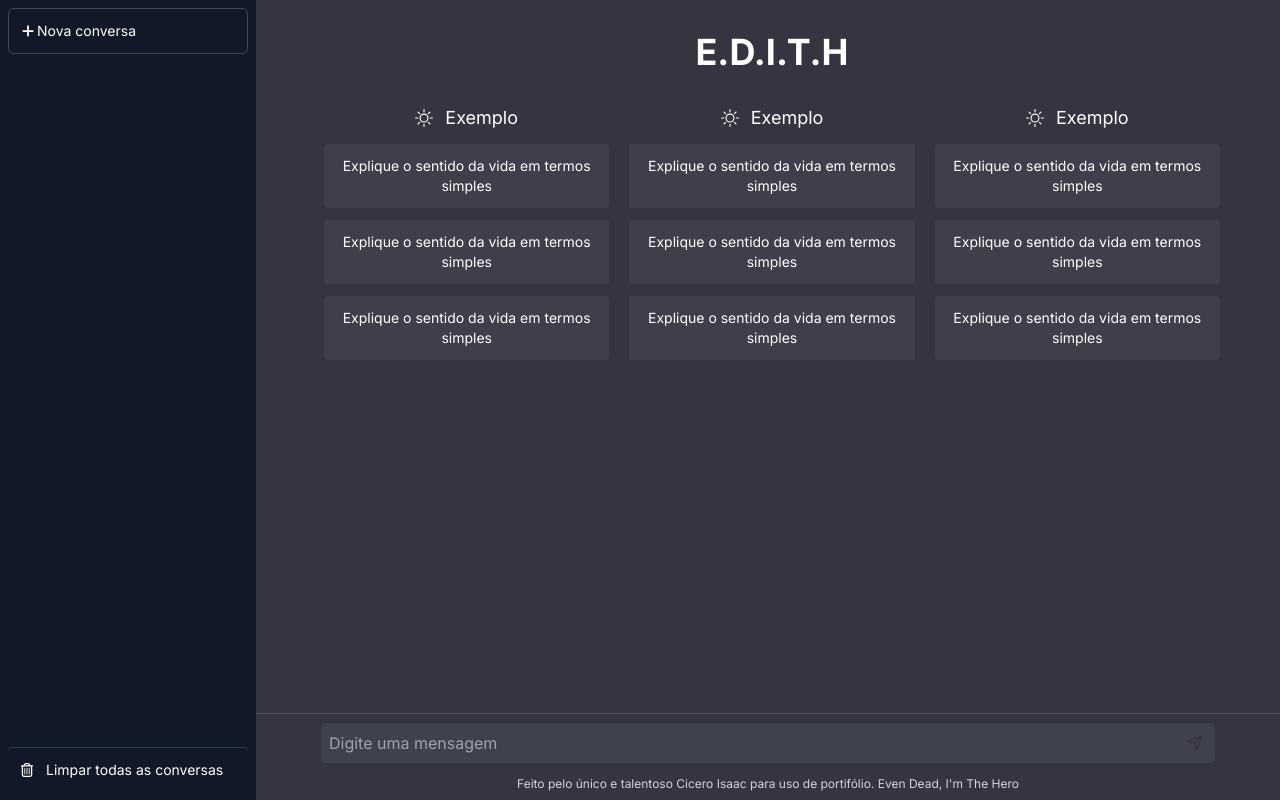
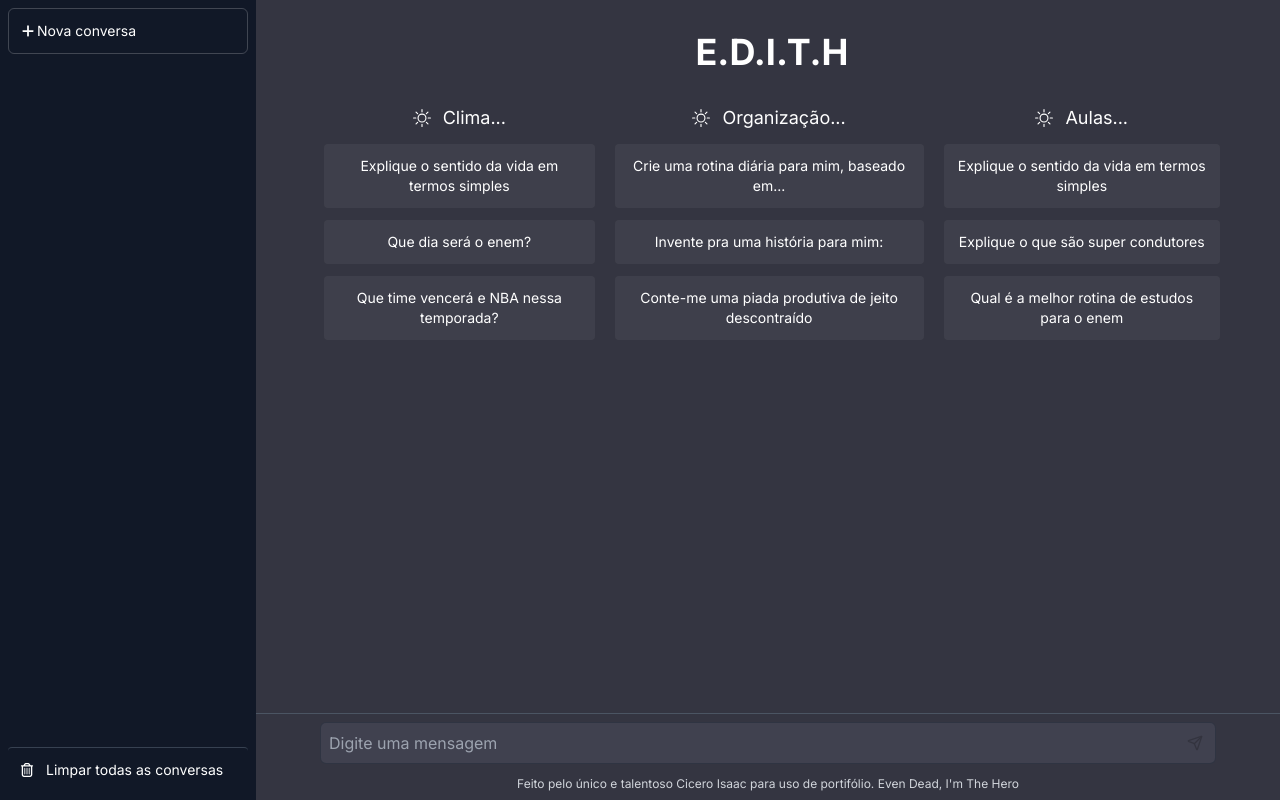
Before and after one commit to IsaacSousa2/ChatGpt_clone, a Next.js app: page / in a window 1280 px wide. Built offline with nearby package versions, Linux system fonts and the light colour scheme.

Commit message:
Correção de bugs extra

```diff
--- a/src/app/page.tsx
+++ b/src/app/page.tsx
@@ -11,7 +11,7 @@ import { v4 as uuidv4 } from 'uuid'
 
 export default function Page() {
 
-  const [sidebarOpened, setSidebarOpened] = useState(true)
+  const [sidebarOpened, setSidebarOpened] = useState(false)
   const [chatList, setChatList] = useState<Chat[]>([])
   const [chatActiveId, setChatActiveId] = useState<string>('')
   const [chatActive, setChatActive] = useState<Chat>()
--- a/src/components/ChatPlaceholder.tsx
+++ b/src/components/ChatPlaceholder.tsx
@@ -17,7 +17,7 @@ export const ChatPlaceholder = () => {
                     {/**/}
                     <div className="flex justify-center items-center text-lg mb-3">
                         <BsSun width={24} height={24} className="mr-3"/>
-                        Exemplo
+                        Clima...
                     </div>
                     {/**/}
                     <div className="bg-white/5 rounded text-sm text-center mb-3 p-3">
@@ -25,11 +25,11 @@ export const ChatPlaceholder = () => {
                     </div>
                     {/**/}
                     <div className="bg-white/5 rounded text-sm text-center mb-3 p-3">
-                        Explique o sentido da vida em termos simples
+                         Que dia será o enem?
                     </div>
                     {/**/}
                     <div className="bg-white/5 rounded text-sm text-center mb-3 p-3">
-                        Explique o sentido da vida em termos simples
+                        Que time vencerá e NBA nessa temporada?
                     </div>
                 </div>
                 {/**/}
@@ -37,7 +37,27 @@ export const ChatPlaceholder = () => {
                     {/**/}
                     <div className="flex justify-center items-center text-lg mb-3">
                         <BsSun width={24} height={24} className="mr-3"/>
-                        Exemplo
+                        Organização...
+                    </div>
+                    {/**/}
+                    <div className="bg-white/5 rounded text-sm text-center mb-3 p-3">
+                        Crie uma rotina diária para mim, baseado em...
+                    </div>
+                    {/**/}
+                    <div className="bg-white/5 rounded text-sm text-center mb-3 p-3">
+                        Invente pra uma história para mim:
+                    </div>
+                    {/**/}
+                    <div className="bg-white/5 rounded text-sm text-center mb-3 p-3">
+                        Conte-me uma piada produtiva de jeito descontraído
+                    </div>
+                </div>
+                {/**/}
+                <div className="">
+                    {/**/}
+                    <div className="flex justify-center items-center text-lg mb-3">
+                        <BsSun width={24} height={24} className="mr-3"/>
+                        Aulas...
                     </div>
                     {/**/}
                     <div className="bg-white/5 rounded text-sm text-center mb-3 p-3">
@@ -45,31 +65,11 @@ export const ChatPlaceholder = () => {
                     </div>
                     {/**/}
                     <div className="bg-white/5 rounded text-sm text-center mb-3 p-3">
-                        Explique o sentido da vida em termos simples
+                        Explique o que são super condutores
                     </div>
                     {/**/}
                     <div className="bg-white/5 rounded text-sm text-center mb-3 p-3">
-                        Explique o sentido da vida em termos simples
-                    </div>
-                </div>
-                {/**/}
-                <div className="">
-                    {/**/}
-                    <div className="flex justify-center items-center text-lg mb-3">
-                        <BsSun width={24} height={24} className="mr-3"/>
-                        Exemplo
-                    </div>
-                    {/**/}
-                    <div className="bg-white/5 rounded text-sm text-center mb-3 p-3">
-                        Explique o sentido da vida em termos simples
-                    </div>
-                    {/**/}
-                    <div className="bg-white/5 rounded text-sm text-center mb-3 p-3">
-                        Explique o sentido da vida em termos simples
-                    </div>
-                    {/**/}
-                    <div className="bg-white/5 rounded text-sm text-center mb-3 p-3">
-                        Explique o sentido da vida em termos simples
+                        Qual é a melhor rotina de estudos para o enem
                     </div>
                     {/**/}
                 </div>
```
